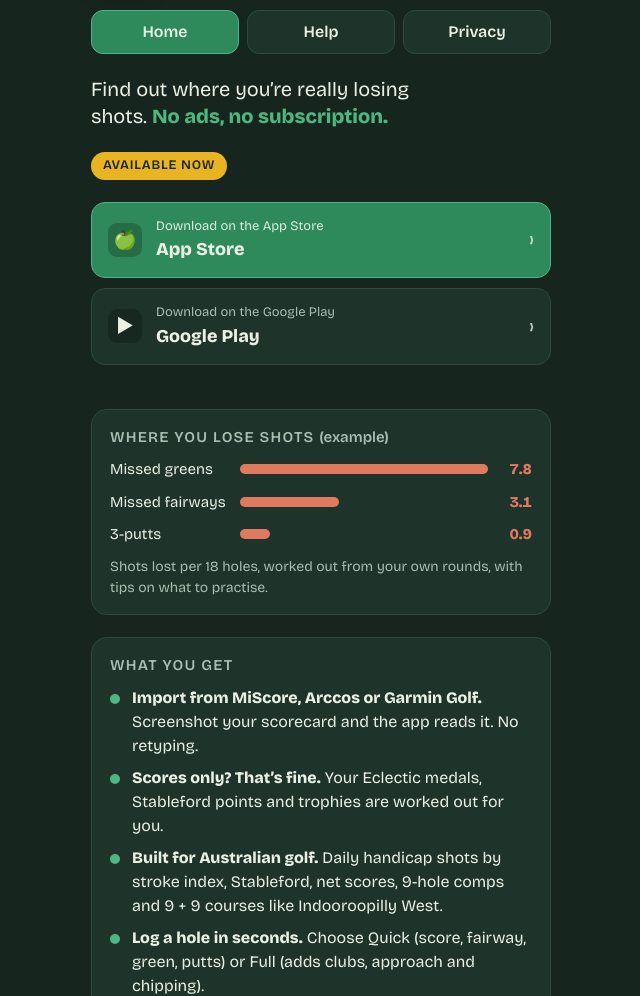
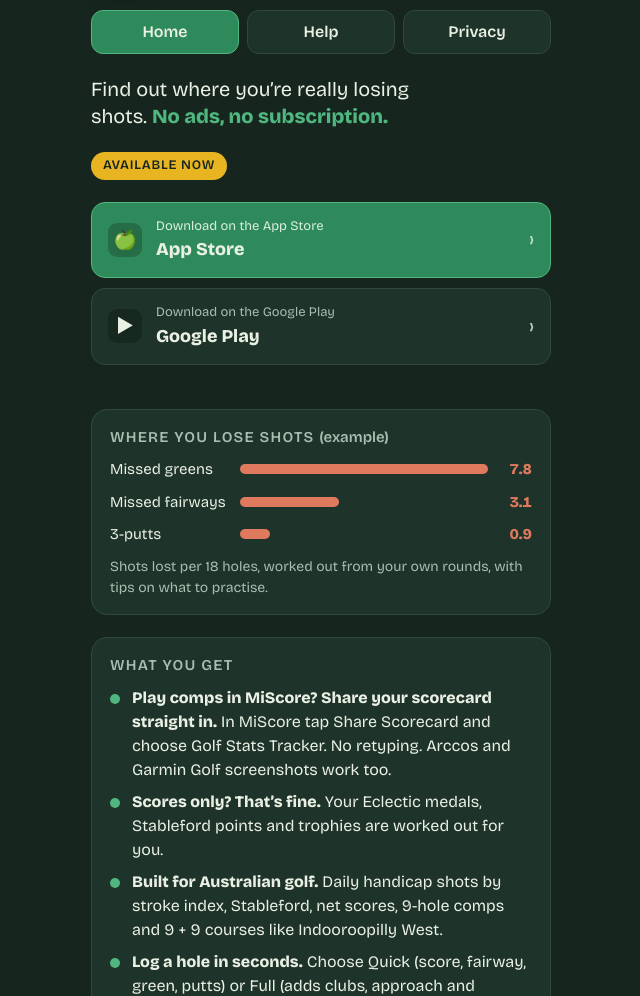
Before and after one commit to rekift-eng/golfstatstracker-site, a plain HTML site: page index.html in a window 1280 px wide. Shown: the part 104-1100 px from the top of the page, without its empty margins (319-959 px from the left). Drawn offline with nearby package versions, Linux system fonts and the light colour scheme.

Commit message:
Update index.html

```diff
--- a/index.html
+++ b/index.html
@@ -91,7 +91,7 @@ footer{font-size:13px;color:var(--mist);text-align:center}
   <div class="card">
     <h2>What you get</h2>
     <ul class="feat">
-      <li><span><b>Import from MiScore, Arccos or Garmin Golf.</b> Screenshot your scorecard and the app reads it. No retyping.</span></li>
+      <li><span><b>Play comps in MiScore? Share your scorecard straight in.</b> In MiScore tap Share Scorecard and choose Golf Stats Tracker. No retyping. Arccos and Garmin Golf screenshots work too.</span></li>
       <li><span><b>Scores only? That&rsquo;s fine.</b> Your Eclectic medals, Stableford points and trophies are worked out for you.</span></li>
       <li><span><b>Built for Australian golf.</b> Daily handicap shots by stroke index, Stableford, net scores, 9-hole comps and 9&nbsp;+&nbsp;9 courses like Indooroopilly West.</span></li>
       <li><span><b>Log a hole in seconds.</b> Choose Quick (score, fairway, green, putts) or Full (adds clubs, approach and chipping).</span></li>
```
